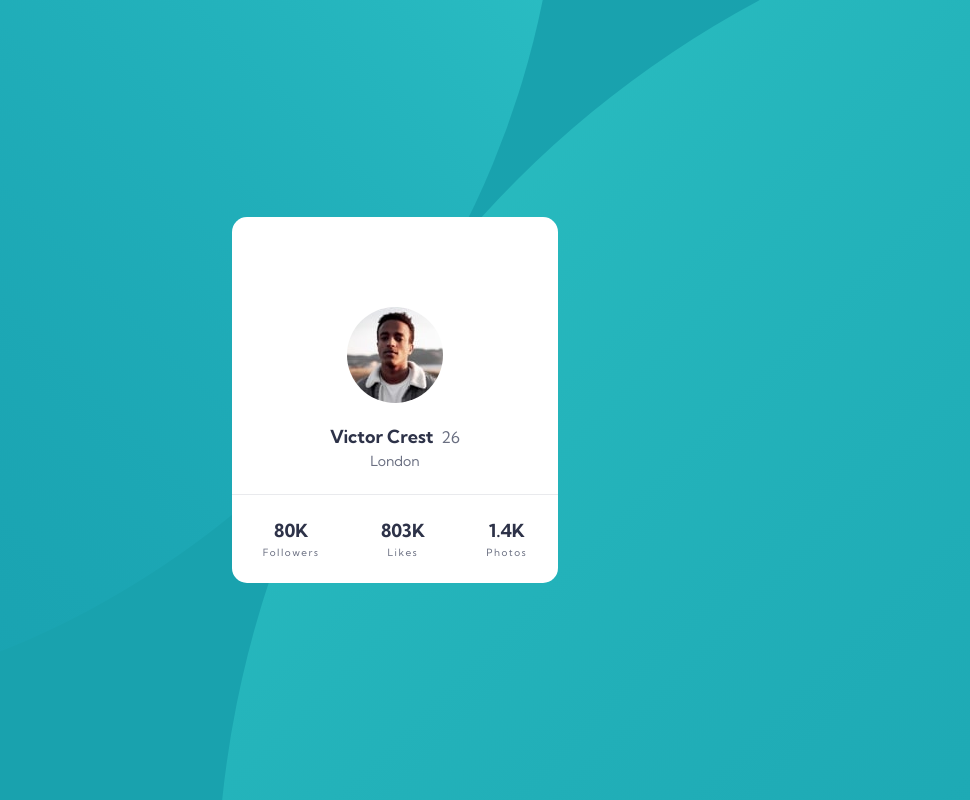
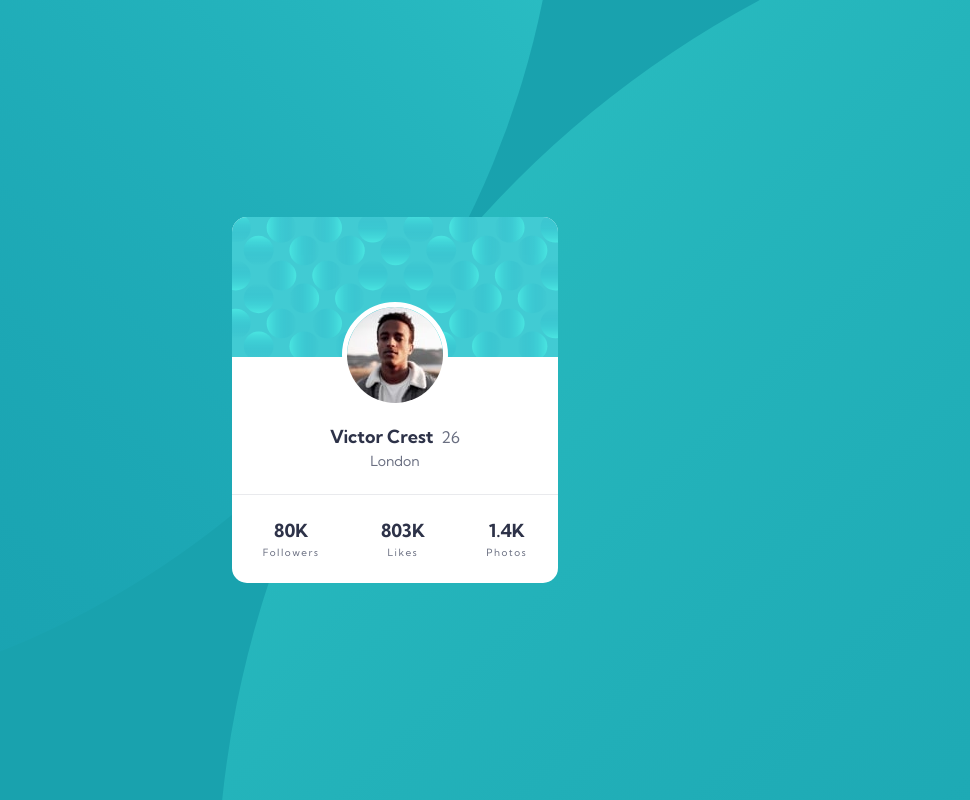
Before and after one commit to ferfalcon/profile-card-component-main, a plain HTML site: page index.html in a window 1280 px wide. Shown: the whole page, without its empty margins (245-1215 px from the left). Drawn offline with Linux system fonts and the light colour scheme; the site is published under a folder, as on GitHub Pages, so addresses that start at the root find nothing.

Commit message:
Update styles.css

```diff
--- a/css/styles.css
+++ b/css/styles.css
@@ -112,7 +112,7 @@ img {
 	max-width: 100%;
 	margin: auto;
 	min-height: 140px;
-	background-image: url(/images/bg-pattern-card.svg);
+	background-image: url(../images/bg-pattern-card.svg);
 	position: relative;
 	margin-bottom: 4rem;
 }
```
